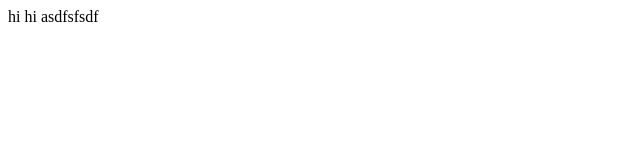
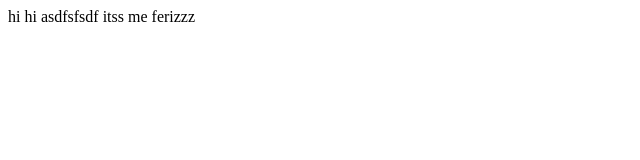
Before and after one commit to aslahaliep/git-test, a plain HTML site: page index.html in a window 1280 px wide. Shown: the whole page, without its empty margins (0-640 px from the left). Drawn offline with Linux system fonts and the light colour scheme.

Commit message:
name added

```diff
--- a/index.html
+++ b/index.html
@@ -9,5 +9,6 @@
 <body>
     hi hi
     asdfsfsdf
+    itss me ferizzz
 </body>
 </html>
```
